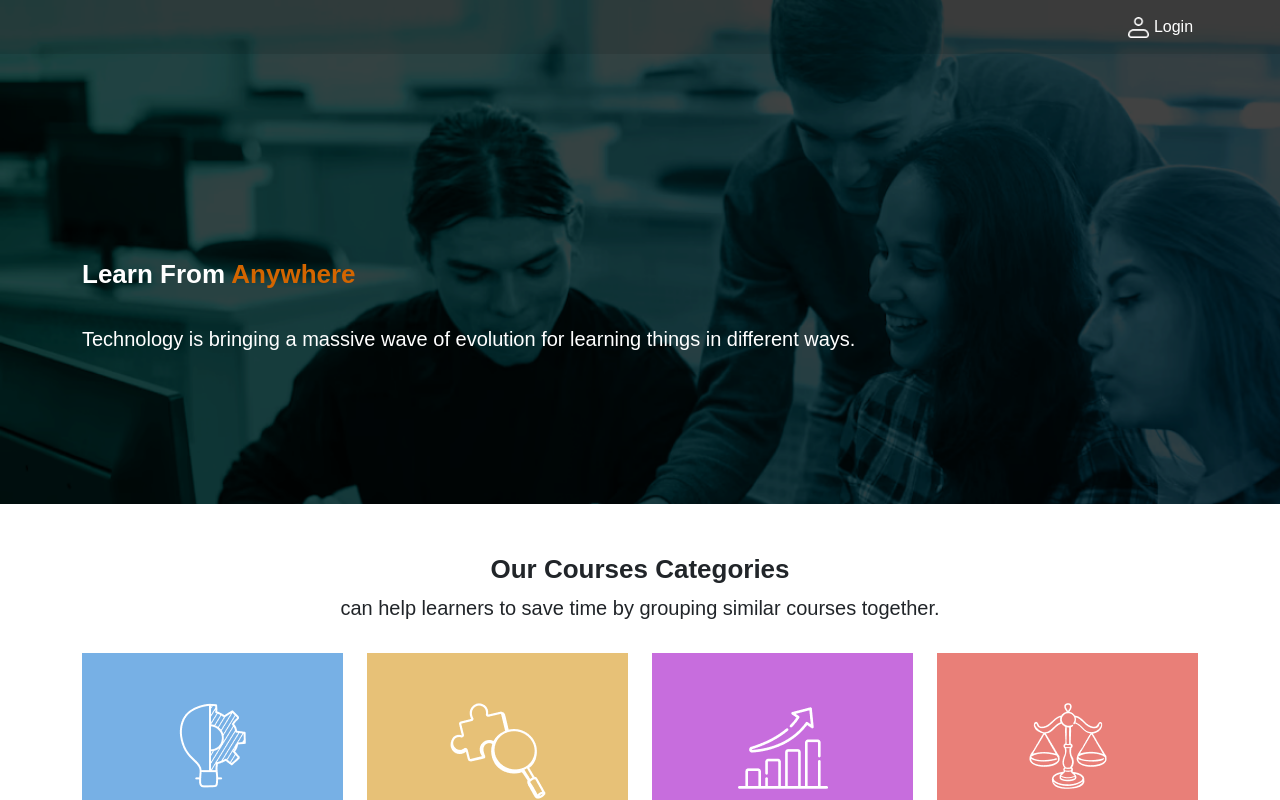
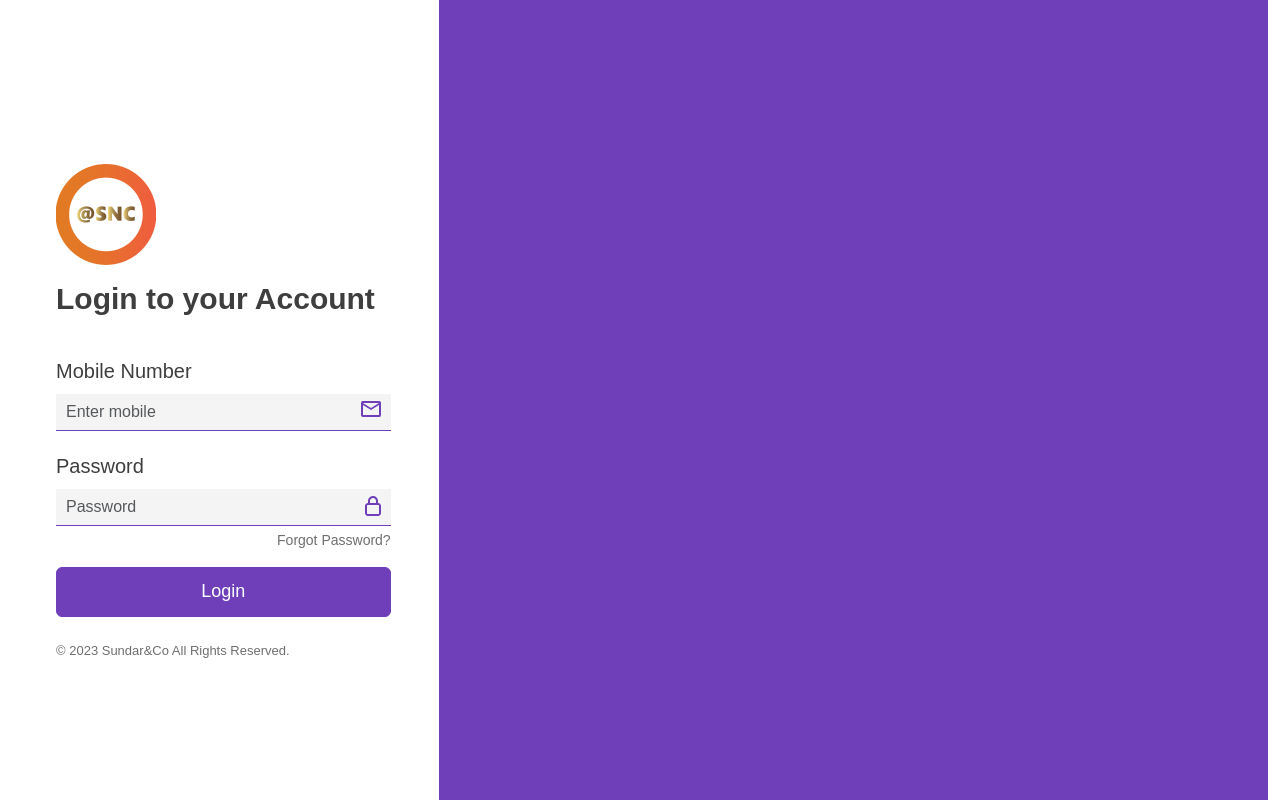
Before and after one commit to Sundar-Infographic-Analytics/LMS, a React (Create React App) app: page / in a window 1280 px wide. Shown: the top 800 px of the page. Built offline with nearby package versions, Linux system fonts and the light colour scheme.

Commit message:
dhivagar oct03

```diff
--- a/package.json
+++ b/package.json
@@ -6,8 +6,10 @@
     "@testing-library/jest-dom": "^5.17.0",
     "@testing-library/react": "^13.4.0",
     "@testing-library/user-event": "^13.5.0",
+    "axios": "^1.5.1",
     "bootstrap": "^5.3.2",
     "datatables.net-dt": "^1.13.6",
+    "jwt-decode": "^3.1.2",
     "react": "^18.2.0",
     "react-bootstrap": "^2.8.0",
     "react-dom": "^18.2.0",
--- a/src/App.js
+++ b/src/App.js
@@ -6,6 +6,7 @@ import Categiries from './pages/Categiries';
 import SubCategiriesCourse from './Components/contentarea/SubCategiriesCourse';
 import PreviewCourse from './pages/PreviewCourse';
 import SubCategiriesAdd from './pages/SubCategiriesAdd';
+import ProtectedRoute from './Components/Utils/ProtectedRoute';
 
 
 const App = () => {
@@ -13,12 +14,12 @@ const App = () => {
     <>
      <BrowserRouter>
         <Routes>
-          <Route path='/' element={<Home />} />
+          <Route path='/' element={<ProtectedRoute><Home /></ProtectedRoute>} />
           <Route path='/login' element={<Login />} />
-          <Route path='/Categiries' element={<Categiries />} />
-          <Route path='/SubCategiriesCourse' element={<SubCategiriesCourse />} />
-          <Route path='/PreviewCourse' element={<PreviewCourse />} />
-          <Route path='/SubCategiriesAdd' element={<SubCategiriesAdd />} />
+          <Route path='/Categiries' element={<ProtectedRoute><Categiries /></ProtectedRoute>} />
+          <Route path='/SubCategiriesCourse' element={<ProtectedRoute><SubCategiriesCourse /></ProtectedRoute>} />
+          <Route path='/PreviewCourse' element={<ProtectedRoute><PreviewCourse /></ProtectedRoute>} />
+          <Route path='/SubCategiriesAdd' element={<ProtectedRoute><SubCategiriesAdd /></ProtectedRoute>} />
         </Routes>
       </BrowserRouter>
 
--- /dev/null
+++ b/src/Components/Utils/ProtectedRoute.js
@@ -0,0 +1,16 @@
+import React from "react";
+import { useNavigate } from "react-router";
+import Login from "../../pages/login";
+
+const ProtectedRoute = ({ children }) => {
+  const navigate = useNavigate();
+  const jwtToken = localStorage.getItem("jwtToken");
+
+  if (!jwtToken) {
+    navigate("/login");
+    return <><Login/></>;
+  }
+  return <>{children}</>;
+};
+
+export default ProtectedRoute;
--- a/src/Components/header/navbar.js
+++ b/src/Components/header/navbar.js
@@ -4,14 +4,24 @@ import '../../assets/css/global.css';
 import '../../assets/css/custom.css';
 import { Container, Image } from 'react-bootstrap';
 import loginion from '../../assets/images/login_ion.png';
+import { useNavigate } from "react-router-dom";
+
 const Navbar = ({style, className}) => {
+  const navigate = useNavigate();
+
+const handlelogout = () =>{
+  localStorage.removeItem("jwtToken");
+  localStorage.removeItem("jwtTokenExpiration");
+  window.location.reload();
+  navigate("/login")
+}
   return (
     <div className={`navbar_color fl w100 padt15 padb15 ${className}`} style={style} >
       <Container>
-          <Link to="/login" className={`white fr`} style={{textDecoration:'none'}}><Image src={loginion} className='w30 marr5 fw300'/>Login</Link>
+          <Link onClick={handlelogout} className={`white fr`} style={{textDecoration:'none'}}><Image src={loginion} className='w30 marr5 fw300'/>Logout</Link>
       </Container>
     </div>
   )
 }
 
-export default Navbar
+export default Navbar;
--- a/src/pages/login.js
+++ b/src/pages/login.js
@@ -1,12 +1,109 @@
-import React from 'react'
+import React, { useEffect, useState } from "react";
 import '../assets/css/global.css';
 import '../assets/css/custom.css';
 import { Card, Col, Container, Row, Form, Button, Image } from 'react-bootstrap';
 import logo from '../assets/images/logo.png';
 import mailion from '../assets/images/mail.png';
 import passion from '../assets/images/password.png';
+import axios from "axios";
+import { useNavigate } from "react-router-dom";
+import jwt_decode from "jwt-decode";
 
 const Login = () => {
+  const navigate = useNavigate(); // to naviagte
+
+  const [credentials, setCredentials] = useState({
+    mobile: "",
+    password: "",
+  });
+  const [error, setError] = useState("");
+
+  const handleChange = (e) => {
+    const { name, value } = e.target;
+    if (name === "mobile") {
+      const numericValue = value.replace(/\D/g, ""); // Remove any non-numeric characters
+      if (numericValue.length <= 10) { //does not exceed 10 digits
+        setCredentials({
+          ...credentials,
+          [name]: numericValue,
+        });
+      }
+      if (numericValue.length > 10) { // If the input exceeds 10 digits, trim it to 10 digits
+        setCredentials({
+          ...credentials,
+          [name]: numericValue.slice(0, 10),
+        });
+      }
+      return;// do nothing
+    }
+
+    setCredentials({
+      ...credentials,
+      [name]: value,
+
+    });
+  };
+
+  const handleFormSubmit = async (e) => {
+    e.preventDefault();
+    try {
+      const response = await axios.post(
+        `${process.env.REACT_APP_BASE_URL}/lmsLogin`,
+        credentials
+      );
+      if (response.status === 200) {
+        const token = response.data.jwtToken;
+        localStorage.setItem("jwtToken", token);
+        const decodedToken = jwt_decode(token);
+        const expirationTime = decodedToken.exp * 1000;
+        const currentTime = new Date().getTime();
+        const timeUntilExpiration = expirationTime - currentTime;
+
+        localStorage.setItem("jwtTokenExpiration", expirationTime);
+
+        setTimeout(() => {
+          localStorage.removeItem("jwtToken");
+          localStorage.removeItem("jwtTokenExpiration");
+          navigate("/login"); // Navigate to the login if expire
+          window.location.reload();
+        }, timeUntilExpiration);
+        navigate("/");
+      } else {
+        if (response.data && response.data.error) {
+          setError("Invalid Credentials");
+        } else {
+          setError("Internal error. Please try again later.");
+        }
+      }
+    } catch (error) {
+      if (error.response) {
+
+        setError("Invalid Credential");// Handle network errors (server responded with an error status
+      } else {
+
+        setError("Network error. Please check your network connection."); //  no network connection
+      }
+    }
+  };
+
+
+
+  useEffect(() => {
+    const token = localStorage.getItem("jwtToken");
+    const tokenExpiration = localStorage.getItem("jwtTokenExpiration");
+
+    if (token && tokenExpiration) {
+      const currentTime = new Date().getTime();
+      const expirationTime = parseInt(tokenExpiration);
+
+      if (currentTime > expirationTime) {
+        localStorage.removeItem("jwtToken");
+        localStorage.removeItem("jwtTokenExpiration");
+        window.location.reload(); // Refresh the page when token expires
+      }
+    }
+  }, []);
+
   return (
     <>
     <div>
@@ -19,18 +116,19 @@ const Login = () => {
                   <Card.Body>
                   <Card.Img variant="top" src={logo} className='w20 mt-4 mb-3'/>
                     <Card.Title className='fw600 fz30  black' style={{marginBottom:'70px'}}>Login to your Account</Card.Title>
-                    <Form action='/SubCategiriesAdd'>
+                    <Form onSubmit={handleFormSubmit}>
                       <Form.Group className="mb-3 posr" controlId="formBasicEmail">
-                        <Form.Label className='fw400 fz20 black'>Email address</Form.Label>
+                        <Form.Label className='fw400 fz20 black'>Mobile Number</Form.Label>
                         <Image src={mailion} className='posa r0 top45 marr10' />
-                        <Form.Control type="email" placeholder="Enter email" className='borltrn br0 bor1' style={{borderColor:"#6F3FBA"}} required/>
+                        <Form.Control type="tel" name="mobile" placeholder="Enter mobile" className='borltrn br0 bor1' style={{borderColor:"#6F3FBA"}} value={credentials.mobile} onChange={handleChange} required/>
                       </Form.Group>
                       <Form.Group controlId="formBasicPassword" className='posr mart20'>
                         <Form.Label className='fw400 fz20 black'>Password</Form.Label>
                         <Image src={passion} className='posa r0 top45 marr10' />
-                        <Form.Control type="password" placeholder="Password" className='borltrn br0' style={{borderColor:"#6F3FBA"}} required/>
+                        <Form.Control type="password" name="password" placeholder="Password" className='borltrn br0' style={{borderColor:"#6F3FBA"}} value={credentials.password} onChange={handleChange} required/>
                       </Form.Group>
                       <Form.Text className='fr mb-3 light_black'>Forgot Password?</Form.Text>
+                      { error && <p className="w100 text-danger mart25 marb10">{error}</p>}
                       <Button variant="primary" type="submit" className='w100 dark_purple_bg fz18 h50' style={{borderColor:"#6F3FBA"}}>
                         Login
                       </Button>
```
Also changed, not shown: 2 other files (tests, documents, lock files or other folders).
